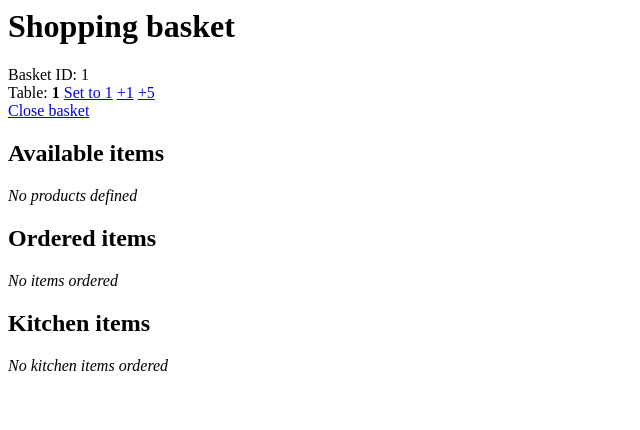
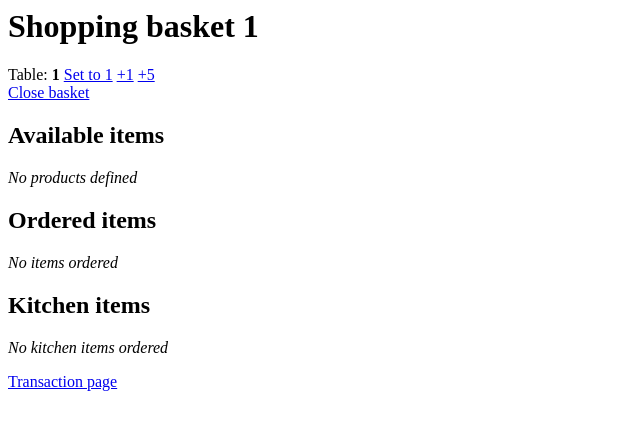
Before and after one commit to truestevie/mopos2, a Django app: page /pos/ in a window 1280 px wide. Shown: the top 430 px of the page, without its empty margins (0-640 px from the left). Run offline with Django 3.2, Linux system fonts and the light colour scheme; data comes from the database, SQL or seed files in the repository; data that the repository does not hold is empty.

Commit message:
Addition of transaction page.

```diff
--- a/pos/models.py
+++ b/pos/models.py
@@ -108,6 +108,9 @@ class SubItem(models.Model):
     shopping_basket = models.ForeignKey(ShoppingBasket, on_delete=models.CASCADE, null=True)
     objects = SubItemManager()
 
+    class Meta:
+        ordering = ['description','item__code']
+
 
 class CashRegister(models.Model):
     initial_physical = models.DecimalField(max_digits=10, decimal_places=2, default=0)
--- a/pos/templates/pos/basket.html
+++ b/pos/templates/pos/basket.html
@@ -15,8 +15,8 @@ td, th {
 </style>
 </head>
 <body>
-<h1>Shopping basket</h1>
-<div>Basket ID: {{ basket.id }}</div>
+<p>
+<h1>Shopping basket {{ basket.id }}</h1>
 <div>Table: <b>{{ basket.table_number }}</b>
     <a href="/pos/basket/{{ basket.id }}/reset/">Set to 1</a>
     <a href="/pos/basket/{{ basket.id }}/increment_table_number/1/">+1</a>
@@ -95,48 +95,6 @@ td, th {
 {% endfor %}
 </table>
 {% endif %}
-
-{% if basket.number_of_items > 0 %}
-<h2>Basket overview</h2>
-<table>
-    <tr><td>Number of items</td><td align="right">{{ basket.number_of_items }}</td></tr>
-    <tr><td>Total amount</td><td align="right"><b>€ {{ basket.total_price }}</b></td></tr>
-    <tr><td>Cash received</td><td align="right">€ {{ basket.cash_received_physical }}</td></tr>
-
-    <tr><td>Electronic payment</td><td align="right">€ {{ basket.cash_received_electronic }}</td></tr>
-    <tr><td>Return to customer</td><td align="right"><font color="{{ cash_color }}">€ {{ cash_to_return }}</font></td></tr>
-
-</table>
-<h2>Cash</h2>
-<table>
-    <tr><td>Notes & coins received</td>
-        <td>
-        {% for cash in cash_received_list %}
-            <a href="/pos/basket/{{ basket.id }}/remove_cash/{{ cash.id }}/">{{ cash.value }}</a>
-        {% endfor %}
-        </td></tr>
-    <tr><td>Add notes</td>
-        <td>
-<a href="/pos/basket/{{ basket.id }}/receive_cash/500/">€500</a>
-<a href="/pos/basket/{{ basket.id }}/receive_cash/200/">€200</a>
-<a href="/pos/basket/{{ basket.id }}/receive_cash/100/">€100</a>
-<a href="/pos/basket/{{ basket.id }}/receive_cash/50/">€50</a>
-<a href="/pos/basket/{{ basket.id }}/receive_cash/20/">€20</a>
-<a href="/pos/basket/{{ basket.id }}/receive_cash/10/">€10</a>
-<a href="/pos/basket/{{ basket.id }}/receive_cash/5/">€5</a>
-<a href="/pos/basket/{{ basket.id }}/receive_cash/2/">€2</a>
-<a href="/pos/basket/{{ basket.id }}/receive_cash/1/">€1</a>
-    </td></tr>
-    <tr><td>Add coins</td>
-        <td>
-<a href="/pos/basket/{{ basket.id }}/receive_cents/50/">€0,50</a>
-<a href="/pos/basket/{{ basket.id }}/receive_cents/20/">€0,20</a>
-<a href="/pos/basket/{{ basket.id }}/receive_cents/10/">€0,10</a>
-<a href="/pos/basket/{{ basket.id }}/receive_cents/5/">€0,05</a>
-<a href="/pos/basket/{{ basket.id }}/receive_cents/2/">€0,02</a>
-<a href="/pos/basket/{{ basket.id }}/receive_cents/1/">€0,01</a>
-</td></tr>
-</table>
-{% endif %}
+<p><a href="/pos/transaction/{{ basket.id }}/">Transaction page</a></p>
 </body>
 </html>
--- a/pos/views.py
+++ b/pos/views.py
@@ -6,7 +6,17 @@ from .models import ShoppingBasket, ItemTemplate, Item, SubItemTemplate, SubItem
 
 def show_transaction(request, shopping_basket_id):
     sb = ShoppingBasket.objects.get(pk=shopping_basket_id)
-    return render(request, 'pos/transaction.html', {'basket': sb})
+    cash_received_list = Cash.objects.filter(shopping_basket=sb)
+    cash_to_return = sb.cash_received_physical + sb.cash_received_electronic - sb.total_price
+    cash_color = ""
+    if cash_to_return < 0:
+        cash_color = "red"
+    return render(request, 'pos/transaction.html',
+                  {'basket': sb,
+                   'cash_received_list': cash_received_list,
+                   'cash_to_return': cash_to_return,
+                   'cash_color': cash_color
+                   })
 
 
 def show_basket(request):
@@ -51,17 +61,17 @@ def show_basket(request):
 
 def receive_cash(request, shopping_basket_id, cash_received):
     Cash.objects.add_cash_item(shopping_basket_id, cash_received)
-    return HttpResponseRedirect("/pos/basket")
+    return HttpResponseRedirect("/pos/transaction/{}/".format(shopping_basket_id))
 
 
 def receive_cents(request, shopping_basket_id, cents_received):
     Cash.objects.add_cash_cents_item(shopping_basket_id, cents_received)
-    return HttpResponseRedirect("/pos/basket")
+    return HttpResponseRedirect("/pos/transaction/{}/".format(shopping_basket_id))
 
 
 def remove_cash(request, shopping_basket_id, cash_id):
     Cash.objects.remove_cash_item(shopping_basket_id, cash_id)
-    return HttpResponseRedirect("/pos/basket")
+    return HttpResponseRedirect("/pos/transaction/{}/".format(shopping_basket_id))
 
 
 def reset_table_number(request, shopping_basket_id):
@@ -87,7 +97,7 @@ def close_basket(request, shopping_basket_id):
 
 def add_item_to_basket(request, shopping_basket_id, item_template_id):
     new_basket_item = Item.objects.create_item(shopping_basket_id=shopping_basket_id, item_template_id=item_template_id)
-    sub_item_template_list = SubItemTemplate.objects.filter(item_template__id = item_template_id, available = True)
+    sub_item_template_list = SubItemTemplate.objects.filter(item_template__id=item_template_id, available = True)
     print("Number of available sub items for new basket item:", sub_item_template_list.count())
     if sub_item_template_list.count() == 1:
         SubItem.objects.create_sub_item(shopping_basket_id=shopping_basket_id,
```
Also changed, not shown: pos/templates/pos/transaction.html (+54 -13 lines).
